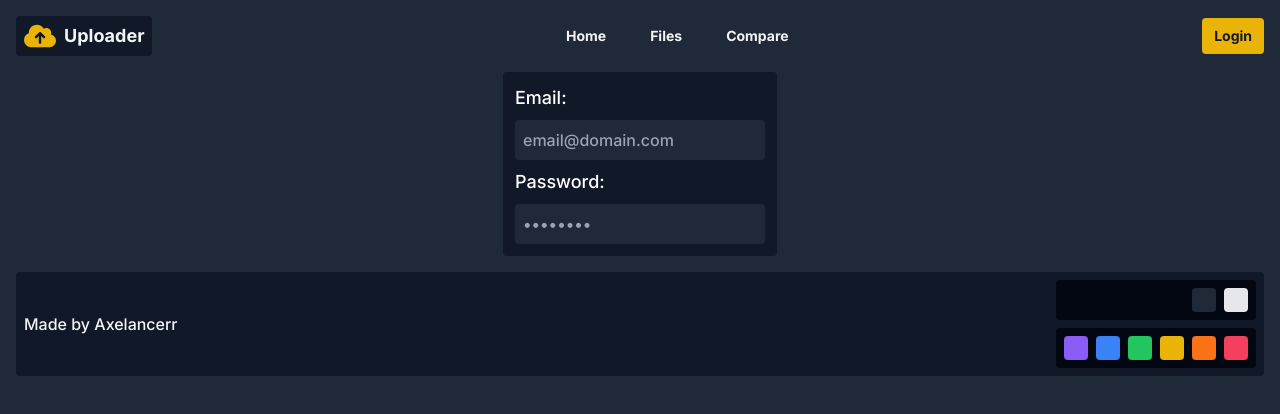
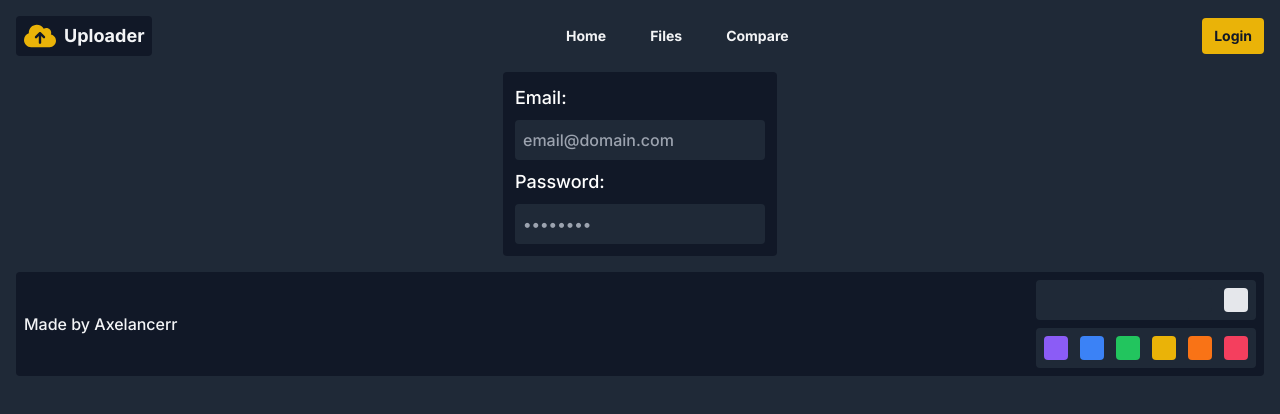
Before and after one commit to aaronhnsy/uploader, a Next.js app in the folder frontend/: page /login in a window 1280 px wide. Shown: the top 414 px of the page. Built offline with nearby package versions, Linux system fonts and the light colour scheme.

Commit message:
persist theme across refreshes

```diff
--- a/frontend/src/components/footer/themeChanger.tsx
+++ b/frontend/src/components/footer/themeChanger.tsx
@@ -1,6 +1,7 @@
 "use client";
 
 import ThemeButton from "@/src/components/footer/themeButton";
+import { useTheme } from "next-themes";
 import React, { useState } from "react";
 
 export const modes = {
@@ -28,17 +29,18 @@ export const themes =
 
 export function ThemeChanger() {
     // states
-    const [mode, setMode] = useState("dark");
-    const [colour, setColour] = useState("yellow");
+    const {theme} = useTheme();
+    const [mode, setMode] = useState(theme?.split("-")[0] ?? "dark");
+    const [colour, setColour] = useState(theme?.split("-")[1] ?? "yellow");
     // buttons
     return (
         <div className="space-y-2">
-            <div className="flex flex-wrap flex-row-reverse gap-2 p-2 rounded bg-gray-950">
+            <div className="flex flex-wrap flex-row-reverse gap-3 p-2 rounded bg-gray-800">
                 {Object.keys(modes).map(
                     (key) => (<ThemeButton colour={colour} value={key} setValue={setMode} key={key}/>),
                 )}
             </div>
-            <div className="flex flex-wrap flex-row-reverse gap-2 p-2 rounded bg-gray-950">
+            <div className="flex flex-wrap flex-row-reverse gap-3 p-2 rounded bg-gray-800">
                 {Object.keys(colours).map(
                     (key) => (<ThemeButton mode={mode} value={key} setValue={setColour} key={key}/>),
                 )}
```
